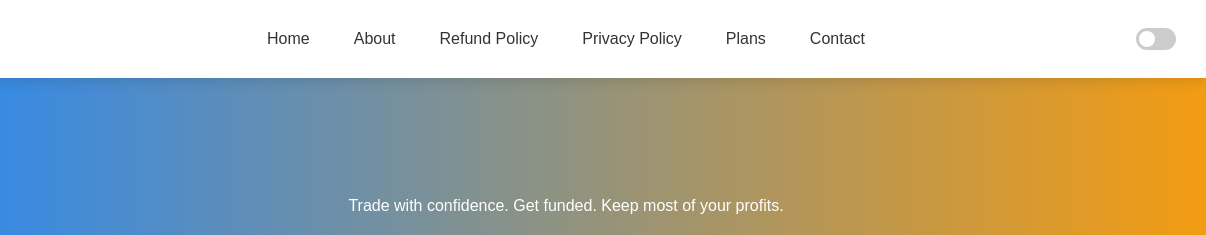
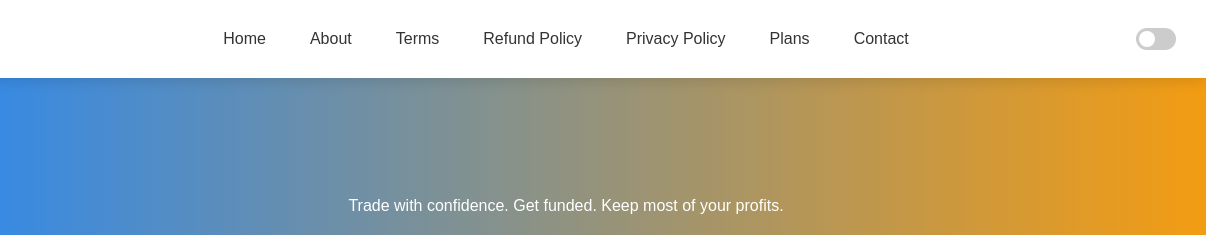
Before and after one commit to growinvestment47-alt/Stock-Operator-, a plain HTML site: page index.html in a window 1280 px wide. Shown: the top 235 px of the page, 74-1280 px from the left. Drawn offline with Linux system fonts and the light colour scheme.

Commit message:
index.html
Signed-off-by: growinvestment47-alt <growinvestment47@gmail.com>

```diff
--- a/index.html
+++ b/index.html
@@ -15,6 +15,7 @@
       <ul class="nav-links">
         <li><a href="index.html">Home</a></li>
         <li><a href="about.html">About</a></li>
+        <li><a href="terms.html">Terms</a></li>
         <li><a href="refund.html">Refund Policy</a></li>
         <li><a href="privacy.html">Privacy Policy</a></li>
         <li><a href="plans.html">Plans</a></li>
```
